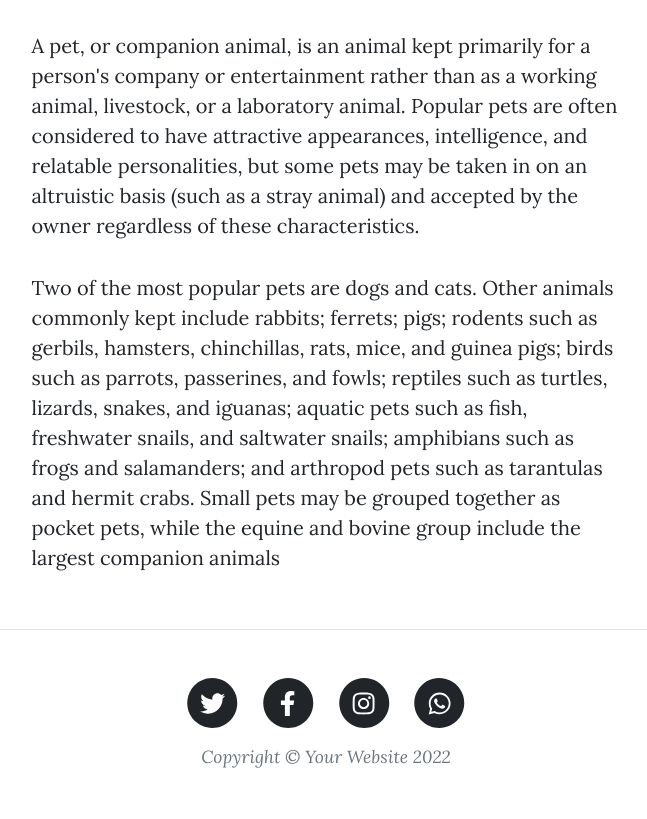
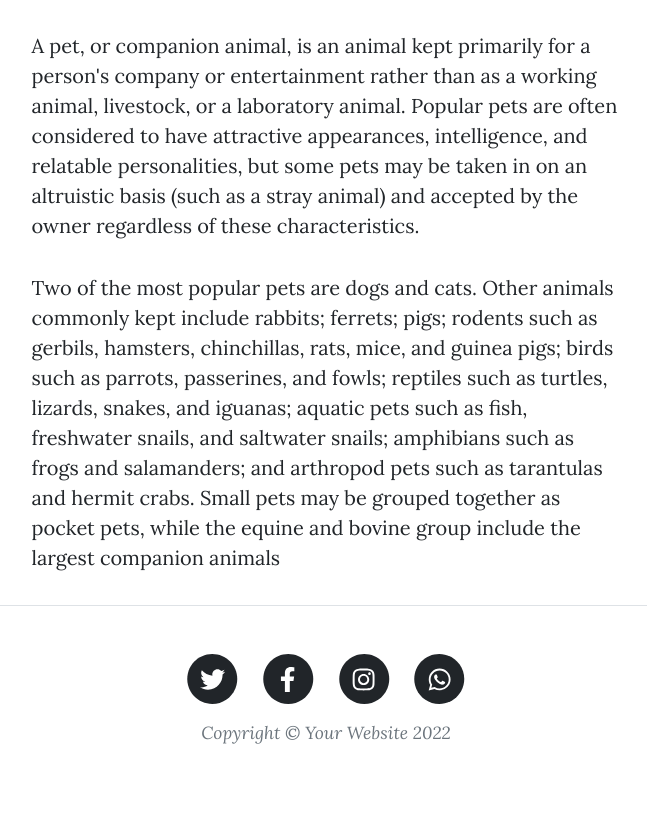
Before and after one commit to Kknagda488/pratice, a Flask app: page /about in a window 1280 px wide. Shown: the part 581-1400 px from the top of the page, without its empty margins (314-961 px from the left). After the commit the page ends 1325 px from the top, so only its background shows below. Run offline with Flask 2, Linux system fonts and the light colour scheme; some libraries are stand-ins or nearby versions.

Commit message:
first commit

```diff
--- a/templates/about.html
+++ b/templates/about.html
@@ -14,7 +14,7 @@
     </div>
   </div>
 </header>
-<main class="mb-4">
+
   <div class="container px-4 px-lg-5">
     <div class="row gx-4 gx-lg-5 justify-content-center">
       <div class="col-md-10 col-lg-8 col-xl-7">
```
